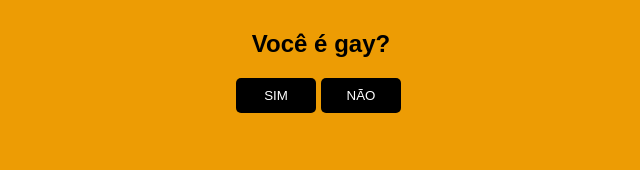
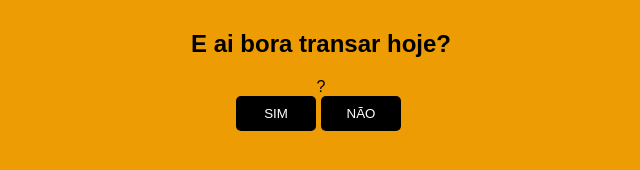
Before and after one commit to Jandekko/eai, a plain HTML site: page index.html in a window 1280 px wide. Shown: the whole page, without its empty margins (329-969 px from the left). Drawn offline with Linux system fonts and the light colour scheme.

Commit message:
Update index.html

```diff
--- a/index.html
+++ b/index.html
@@ -13,7 +13,7 @@ Código escrito por Jandersson F de Paula
 
 <body>
     <div id="conteudo">
-        <h2>Você é gay?</h2>
+        <h2>E ai bora transar hoje?</h2>?</h2>
         <div style="margin: auto;width: 170px;">
             <button style="position: fixed;display: block;" class="btn" onclick="sim()">SIM</button>
             <button class="btn" onclick="desvia(this)" onmouseover="desvia(this)" style="position: absolute;">NÃO</button>
```
